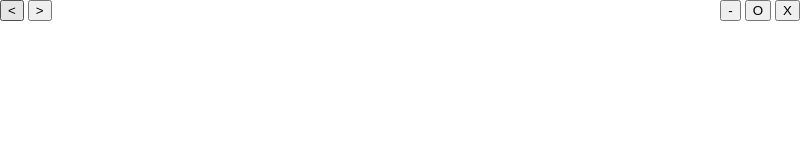
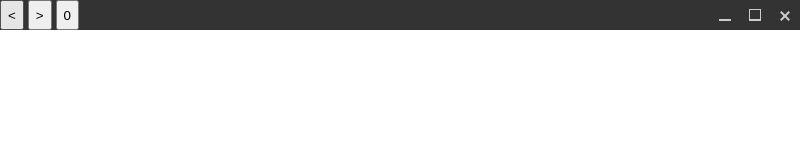
Before and after one commit to MSandeep96/SoundKeys, an Electron app: page src/index.html in a window 800 px wide. Drawn offline with Linux system fonts and the light colour scheme.

Commit message:
Add styling to titlebar

```diff
--- a/src/index.html
+++ b/src/index.html
@@ -11,12 +11,13 @@
 			<div class="nav-btns">
 				<button id="back-nav" onclick="backNav()">&lt;</button>
 				<button id="forw-nav" onclick="forwNav()">&gt;</button>
+				<button id="reload-nav" onclick="reloadNav()">0</button>
 			</div>
 
 			<div class="win-btns">
-				<button id="win-min" onclick="minimizeWin()">-</button>
-				<button id="win-max" onclick="maximizeWin()">O</button>
-				<button id="win-close" onclick="closeWin()">X</button>
+				<button id="win-min" onclick="minimizeWin()"></button>
+				<button id="win-max" onclick="maximizeWin()"></button>
+				<button id="win-close" onclick="closeWin()"></button>
 			</div>
 
 		</div>
--- a/src/render_script.js
+++ b/src/render_script.js
@@ -43,3 +43,7 @@ function forwNav(){
 		wbView.goForward();
 	}
 }
+
+function reloadNav(){
+	wbView.reload();
+}
--- a/src/style.css
+++ b/src/style.css
@@ -13,21 +13,88 @@ html,body{
 }
 
 .title-bar{
-	flex: 0 1 auto;
+	height: 30px;
+	flex: 0 1 1;
 	display: flex;
 	justify-content: space-between;
 	-webkit-app-region : drag;
 	-webkit-user-select: none;
+	background-color: #333333;
 }
 
 .title-bar .nav-btns button{
 	-webkit-app-region : no-drag;
+	height: 100%;
 }
 
 .title-bar .win-btns button{
 	-webkit-app-region : no-drag;
+	height: 100%;
 }
 
 #wview{
 	flex: 1 1 auto;
 }
+
+.win-btns button{
+	background: none;
+	border: none;
+	outline: none;
+	width: 30px;
+	position: relative;
+	float: left;
+	padding: 0;
+}
+
+.win-btns button:before,
+.win-btns button:after {
+	top: 30%;
+	right: 30%;
+	bottom: 30%;
+	left: 30%;
+	content: "";
+	position: absolute;
+	border-color: #CCCCCC;
+	border-style: solid;
+	border-width: 0 0 2px 0;
+}
+
+.win-btns button:hover{
+	 background-color: #CCCCCC;
+}
+
+#win-min:before {
+	border-bottom-width: 2px;
+}
+
+#win-max:before {
+	border-width: 1px 1px 2px 1px;
+}
+
+#win-close:before,
+#win-close:after {
+	bottom: 50%;
+	top: 50%;
+}
+
+#win-close:hover{
+	background-color: #E04343;
+}
+
+.win-btns button:hover:after,
+.win-btns button:hover:before {
+	border-color: #333333;
+}
+
+#win-close:hover:after,
+#win-close:hover:before {
+	border-color: #FFFFFF;
+}
+
+#win-close:before{
+	transform: rotate(45deg);
+}
+
+#win-close:after{
+	transform: rotate(-45deg);
+}
```
Also changed, not shown: index.js (+3 -11 lines).
